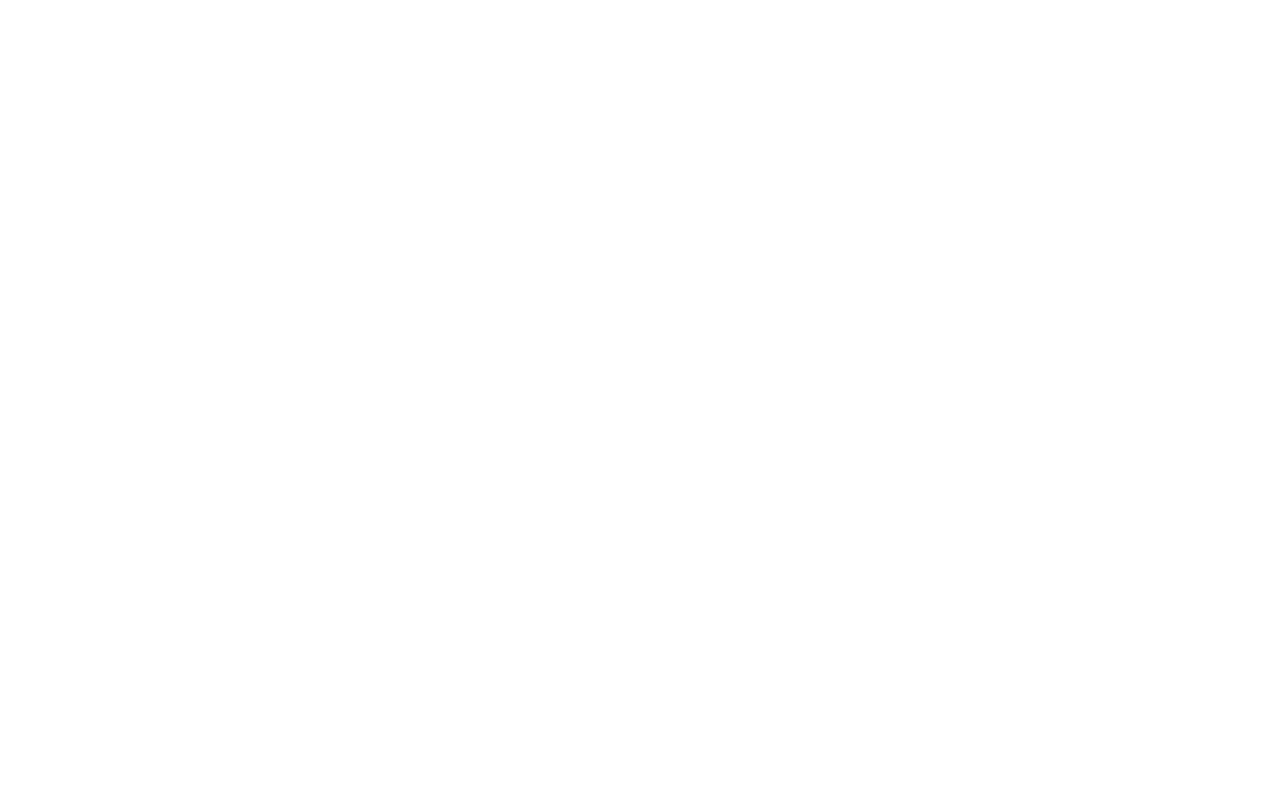
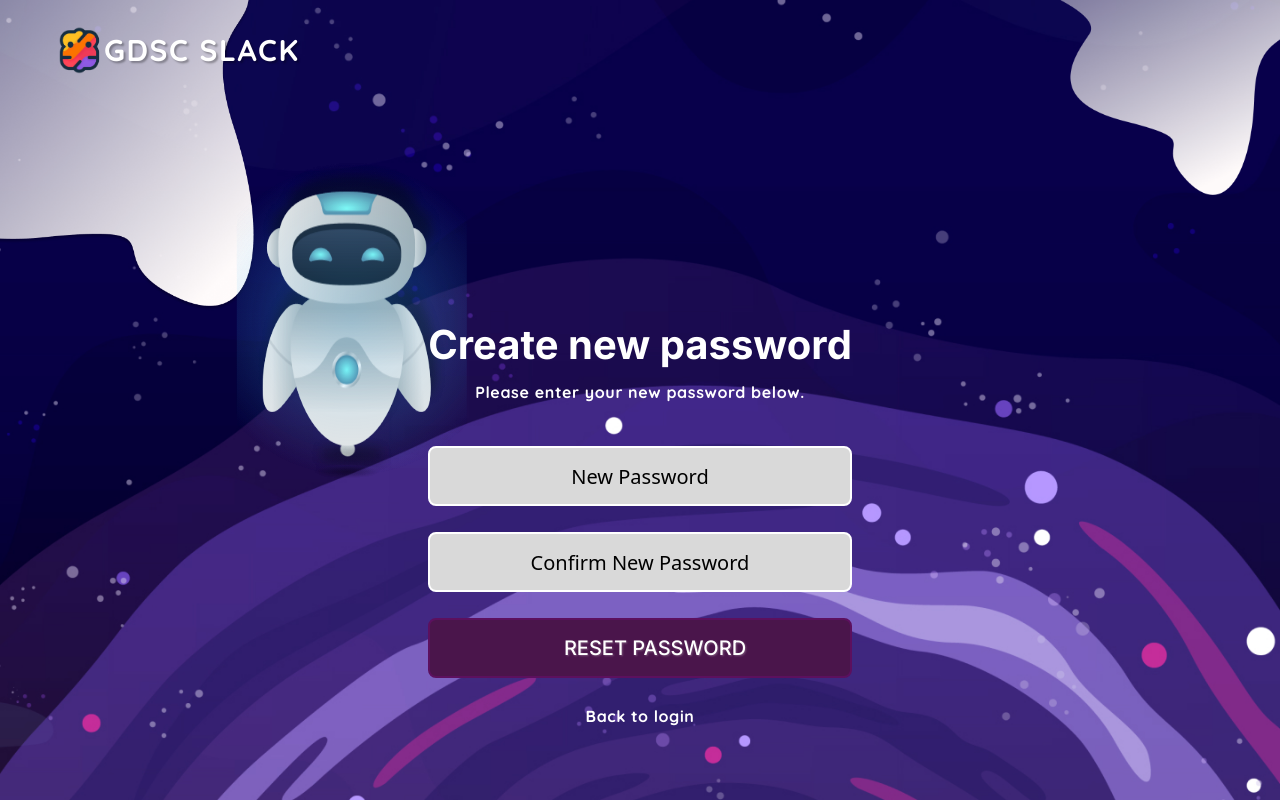
Before and after one commit to MITTALBHAVYA/slack-GDSC-Mycut, a React (Vite) app in the folder frontend2/vite-project/: page /auth/reset-password/1 in a window 1280 px wide. Built offline with nearby package versions, Linux system fonts and the light colour scheme.

Commit message:
NotFound page done

```diff
--- a/frontend2/vite-project/src/App.css
+++ b/frontend2/vite-project/src/App.css
@@ -181,6 +181,10 @@
     text-shadow: 0 0 8px rgba(255, 255, 255, 0.6);
 }
 
+.gdsclogolink > img:hover {
+    filter: drop-shadow(0 0 10px rgba(255, 255, 255, 0.8));
+}
+
 
 .signuplink {
     font-family: 'Quicksand', sans-serif;
--- a/frontend2/vite-project/src/components/SpaceRobot/SpaceRobot2.jsx
+++ b/frontend2/vite-project/src/components/SpaceRobot/SpaceRobot2.jsx
@@ -1,9 +1,10 @@
 import { useState, useEffect, useRef, useCallback } from 'react';
+import PropTypes from 'prop-types';
 import './SpaceRobot2.css';
 import FloatingRobotImage from '../SpaceRobot/FloatingRobot.png';
 
-const SpaceRobot2 = () => {
-    const [position, setPosition] = useState({ top: '20%', left: '20%' });
+const SpaceRobot2 = ({top='20%',left='20%',delay=12}) => {
+    const [position, setPosition] = useState({ top, left });
     const [wsize] = useState('15%');
     const [hsize] = useState('40%')
     const [rotation, setRotation] = useState(0);
@@ -50,10 +51,10 @@
     useEffect(() => {
         const delayStartAnimation = setTimeout(() => {
             setIsAnimating(true);
-        }, 12000);
+        }, delay*1000);
 
         return () => clearTimeout(delayStartAnimation);
-    }, []); // Empty dependency array to run only once on mount
+    }, [delay]); // Empty dependency array to run only once on mount
 
     useEffect(() => {
         if (isAnimating) {
@@ -155,5 +156,10 @@
         </div>
     );
 };
+SpaceRobot2.propTypes = {
+    top: PropTypes.string,
+    left: PropTypes.string,
+    delay: PropTypes.number
+};
 
 export default SpaceRobot2;
--- a/frontend2/vite-project/src/components/auth/ForgotPassword.jsx
+++ b/frontend2/vite-project/src/components/auth/ForgotPassword.jsx
@@ -1,5 +1,6 @@
 // ForgotPassword.jsx
 import { useState } from 'react';
+import { MdCheckCircle, MdErrorOutline } from 'react-icons/md';
 import { useDispatch } from 'react-redux';
 import { forgotPassword } from '../../features/authSlice.js';
 import { Link } from 'react-router-dom';
@@ -71,13 +72,19 @@
 
             {status.message && (
               <div
-                className={`text-sm text-center ${status.type === 'success' ? 'text-green-600' : 'text-red-600'
-                  }`}
+                className={`flex items-center justify-center ${status.type === 'success' ? 'text-green-700 border-green-300 bg-green-100' : 'text-red-700 border-red-300 bg-red-100'
+                  } text-sm border rounded-lg px-4 py-3 mt-3 shadow-md`}
                 aria-live="polite"
               >
-                {status.message}
+                {status.type === 'success' ? (
+                  <MdCheckCircle className="text-white bg-green-500 rounded-full p-1 mr-2" size={30} />
+                ) : (
+                  <MdErrorOutline className="text-white bg-red-500 rounded-full p-1 mr-2" size={30} />
+                )}
+                <span className="font-bold">{status.message}</span>
               </div>
             )}
+
 
             <div>
               <button
--- a/frontend2/vite-project/src/components/auth/ResetPassword.jsx
+++ b/frontend2/vite-project/src/components/auth/ResetPassword.jsx
@@ -1,9 +1,156 @@
+import { useState } from 'react';
+import { useDispatch } from 'react-redux';
+import { useNavigate, useParams, Link } from 'react-router-dom';
+import { resetPassword } from '../../features/authSlice';
+import PageLayout from '../layout/PageLayout.jsx';
+import Navbar from '../layout/Navbar.jsx';
+import SpaceRobot2 from '../SpaceRobot/SpaceRobot2.jsx';
+import { MdCheckCircle, MdErrorOutline } from 'react-icons/md';
+
+
 const ResetPassword = () => {
+  const [formData, setFormData] = useState({
+    password: '',
+    confirmPassword: '',
+  });
+  const [status, setStatus] = useState({ type: '', message: '' });
+  const [isLoading, setIsLoading] = useState(false);
+  const { token } = useParams();
+  const dispatch = useDispatch();
+  const navigate = useNavigate();
+
+  const handleChange = (e) => {
+    setFormData({
+      ...formData,
+      [e.target.name]: e.target.value
+    });
+  };
+
+  const handleSubmit = async (e) => {
+    e.preventDefault();
+    setIsLoading(true);
+
+    if (formData.password.length < 8) {
+      setStatus({
+        type: 'error',
+        message: 'Password must be at least 8 characters long'
+      });
+      setIsLoading(false);
+      return;
+    }
+
+    if (formData.password !== formData.confirmPassword) {
+      setStatus({
+        type: 'error',
+        message: 'Passwords do not match'
+      });
+      setIsLoading(false);
+      return;
+    }
+
+    try {
+      await dispatch(resetPassword({
+        token,
+        ...formData
+      })).unwrap();
+
+      setStatus({
+        type: 'success',
+        message: 'Password reset successful! Redirecting to login...'
+      });
+
+      setTimeout(() => {
+        navigate('/auth/login');
+      }, 3000);
+    } catch (error) {
+      const errorMessage = error?.response?.data?.message || 'Password reset failed';
+      setStatus({
+        type: 'error',
+        message: errorMessage
+      });
+    } finally {
+      setIsLoading(false);
+    }
+  };
+
   return (
-    <div>
-
-    </div>
-  )
-}
+    <PageLayout>
+      <div className="flex justify-between items-start w-full h-full">
+        <div
+          className="upper-left-vector top-0 left-0 w-1/3 lg:w-1/5 h-[315px] bg-contain bg-no-repeat bg-top-left z-1"
+          style={{ backgroundImage: 'url("/images/Vector2.png")', position: 'relative' }}
+        />
+        <div
+          className="upper-right-vector w-1/3 lg:w-1/5 h-[310px] bg-contain bg-no-repeat bg-top-right"
+          style={{ backgroundImage: 'url("/images/Vector3.png")', position: 'relative' }}
+        />
+      </div>
+      <div className="flex items-center justify-center bg-transparent">
+        <Navbar variant='simple' />
+        <SpaceRobot2 />
+        <SpaceRobot2 />
+        <div className="centered-container relative">
+          <h1>
+            Create new password
+          </h1>
+          <p>
+            Please enter your new password below.
+          </p>
+          <form onSubmit={handleSubmit}>
+            <div>
+              <input
+                type="password"
+                name="password"
+                placeholder="New Password"
+                value={formData.password}
+                onChange={handleChange}
+                required
+              />
+            </div>
+            <div>
+              <input
+                type="password"
+                name="confirmPassword"
+                placeholder="Confirm New Password"
+                value={formData.confirmPassword}
+                onChange={handleChange}
+                required
+              />
+            </div>
+            {status.message && (
+              <div
+                className={`flex items-center justify-center ${status.type === 'success' ? 'text-green-700 border-green-300 bg-green-100' : 'text-red-700 border-red-300 bg-red-100'
+                  } text-sm border rounded-lg px-4 py-3 mt-3 shadow-md`}
+                aria-live="polite"
+              >
+                {status.type === 'success' ? (
+                  <MdCheckCircle className="text-white bg-green-500 rounded-full p-1 mr-2" size={30} />
+                ) : (
+                  <MdErrorOutline className="text-white bg-red-500 rounded-full p-1 mr-2" size={30} />
+                )}
+                <span className="font-bold">{status.message}</span>
+              </div>
+            )}
+            <div>
+              <button
+                type="submit"
+                disabled={isLoading}
+              >
+                <span>{isLoading ? 'Resetting Password...' : 'Reset Password'}</span>
+              </button>
+            </div>
+          </form>
+          <div>
+            <Link
+              to="/auth/login"
+            >
+              Back to login
+            </Link>
+          </div>
+        </div>
+      </div>
+    </PageLayout>
+  );
+};
 
 export default ResetPassword;
--- a/frontend2/vite-project/src/components/layout/PageLayout.jsx
+++ b/frontend2/vite-project/src/components/layout/PageLayout.jsx
@@ -6,7 +6,6 @@
         <div
             className="bg-cover bg-center min-h-screen items-center justify-center"
             style={{backgroundImage:'url(/images/space1.jpg'}}
-            //style={{ backgroundImage: `url(${spaceImage})` }} // Using imported path
         >
             {children}
         </div>
--- a/frontend2/vite-project/src/pages/LandingPage.css
+++ b/frontend2/vite-project/src/pages/LandingPage.css
@@ -1,26 +1,25 @@
 .WhiteText,
 .YelloText {
-  font-family: 'Inter', sans-serif; /* Ensuring the 'Inter' font family */
+  font-family: 'Inter', sans-serif;
   font-weight: bold;
-  text-shadow: 2px 2px 2px rgba(0, 0, 0, 0.3); /* Custom text shadow */
+  text-shadow: 2px 2px 2px rgba(0, 0, 0, 0.3);
 }
 
 .connect {
   font-family: 'Quicksand', sans-serif;
-  text-shadow: 2px 2px 2px rgba(0, 0, 0, 0.3); /* Custom text shadow */
+  text-shadow: 2px 2px 2px rgba(0, 0, 0, 0.3);
   font-weight: bold;
   letter-spacing: 0.06em;
 }
 
-/* You may want to fine-tune other styles for better visuals */
 .email_signup_btn,
 .ggl_signup_btn {
-  transition: all 0.3s ease; /* Smooth transition for hover effects */
+  transition: all 0.3s ease;
 }
 
 .email_signup_btn:hover,
 .ggl_signup_btn:hover {
-  transform: scale(1.05); /* Slight scale effect on hover */
+  transform: scale(1.05);
 }
 
 .center-text{
--- a/frontend2/vite-project/src/pages/NotFound.jsx
+++ b/frontend2/vite-project/src/pages/NotFound.jsx
@@ -1,15 +1,46 @@
-// NotFound.jsx
+import PageLayout from '../components/layout/PageLayout.jsx';
+import SpaceRobot2 from "../components/SpaceRobot/SpaceRobot2.jsx";
+import { Link } from 'react-router-dom';
+
 const NotFound = () => {
   return (
-    <div className="flex items-center justify-center h-screen bg-gray-100">
-      <div className="text-center">
-        <h1 className="text-4xl font-bold text-gray-800">404</h1>
-        <p className="mt-4 text-lg text-gray-600">Oops! The page you are looking for does not exist.</p>
-        <a href="/workspaces" className="mt-6 inline-block px-4 py-2 bg-indigo-600 text-white rounded hover:bg-indigo-700">
-          Go to Workspaces
-        </a>
+    <PageLayout>
+      <div className="relative flex justify-between items-start w-full h-full">
+        <div
+          className="upper-left-vector top-0 left-0 w-1/3 lg:w-1/5 h-[315px] bg-contain bg-no-repeat"
+          style={{ backgroundImage: 'url("/images/Vector2.png")' }}
+        />
+        <div
+          className="upper-right-vector  top-0 right-0 w-1/3 lg:w-1/5 h-[310px] bg-contain bg-no-repeat"
+          style={{ backgroundImage: 'url("/images/Vector3.png")' }}
+        />
       </div>
-    </div>
+      <SpaceRobot2 top="5%" left="5%" delay={2}/>
+      <SpaceRobot2 top="60%" left="5%" delay={5} />
+      <SpaceRobot2 top='60%' left="80%" delay={8}/>
+      <SpaceRobot2 top='5%' left='80%' delay={10}/>
+      <div className="flex flex-col items-center justify-center bg-transparent relative">
+        <div className="text-center">
+          <Link to="/" className="gdscslacklogo gdsclogolink text-white flex items-center justify-center mt-[-8%] text-[14rem] md:text-[15rem] lg:text-[18rem] font-bold logo-link">
+            4
+            <img
+              src="/images/logo.png"
+              alt="G"
+              className="mx-2 w-[15rem] h-[15rem] sm:w-[15rem] sm:h-[15rem] md:w-[18rem] md:h-[18rem] lg:w-[20rem] lg:h-[20rem]"
+            />
+            4
+          </Link>
+          <p className="mt-4 text-[2rem] md:text-[3rem] lg:text-[4rem] text-gray-300">
+            Oops! The page you’re looking for doesn’t exist.
+          </p>
+        </div>
+        <div className="text-center">
+          <Link to='/' className="signin-ggl-btn mt-[2%] w-[25rem]">
+            DASHBOARD
+          </Link>
+        </div>
+      </div>
+    </PageLayout>
   );
 };
 
```
Also changed, not shown: 1 other file (tests, documents, lock files or other folders).
